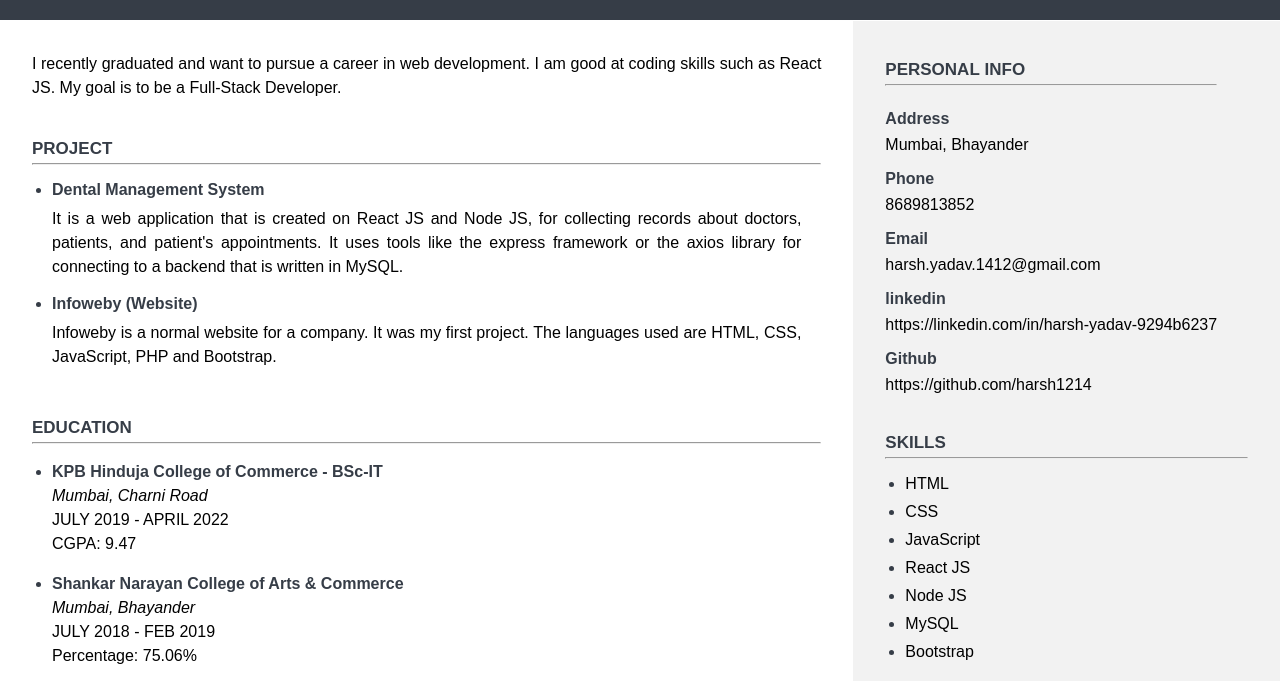
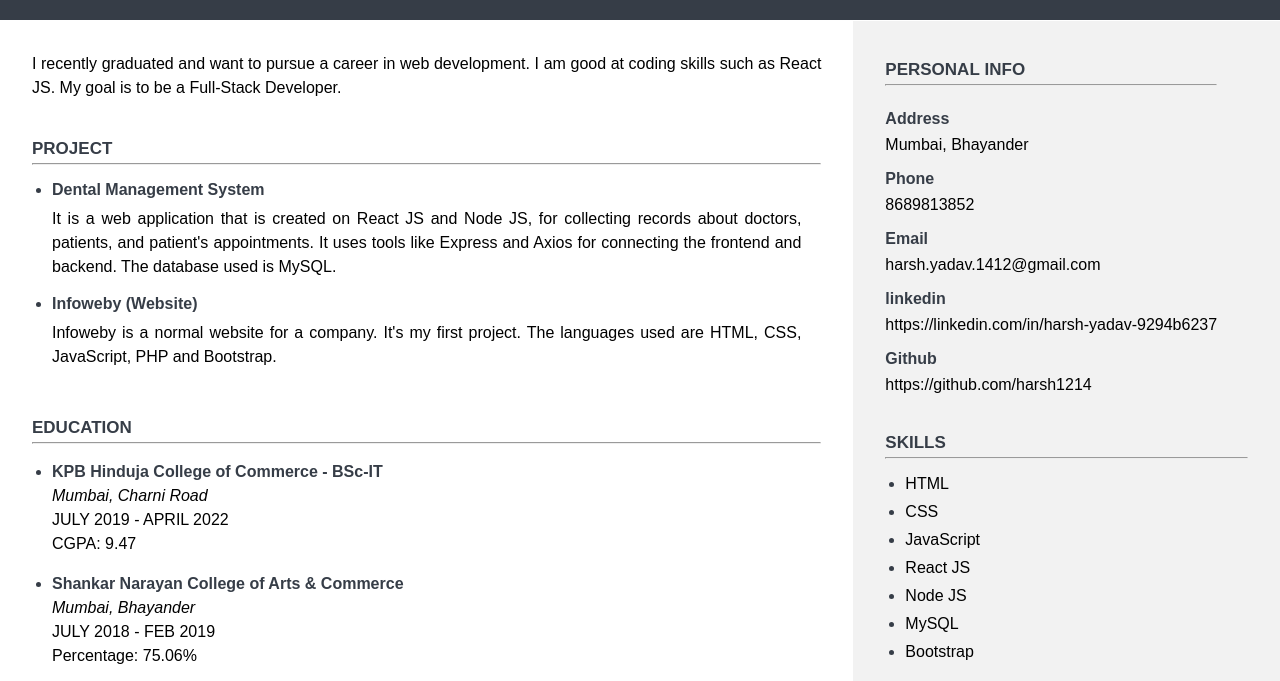
Before and after one commit to harsh1214/Resume-2, a plain HTML site: page index.html in a window 1280 px wide. Shown: the part 80-761 px from the top of the page. Drawn offline with Linux system fonts and the light colour scheme.

Commit message:
Forth commit

```diff
--- a/index.html
+++ b/index.html
@@ -30,16 +30,19 @@
                         <li class="s-li-list">
                             <div class="p-container">
                                 <p class="p-title">Dental Management System</p>
-                                <p class="p-about">It is a web application that is created on React JS and Node JS, for
-                                    collecting
-                                    records about doctors, patients, and patient's appointments. It uses tools like the express
-                                    framework or the axios library for connecting to a backend that is written in MySQL.</p>
+                                <p class="p-about">
+                                    It is a web application that is created on React JS and Node JS, for collecting
+                                    records about doctors, patients, and patient's appointments. It uses tools like
+                                    Express and Axios for connecting the frontend and backend. The database used is
+                                    MySQL.
+                                </p>
                             </div>
                         </li>
                         <li class="s-li-list">
                             <div class="p-container">
                                 <p class="p-title">Infoweby (Website)</p>
-                                <p class="p-about">Infoweby is a normal website for a company. It was my first project. The
+                                <p class="p-about">Infoweby is a normal website for a company. It's my first project.
+                                    The
                                     languages used are HTML, CSS, JavaScript, PHP and Bootstrap.</p>
                             </div>
                         </li>
@@ -57,7 +60,7 @@
                                 <p class="e-marks">CGPA: 9.47</p>
                             </div>
                         </li>
-                        <li  class="s-li-list">
+                        <li class="s-li-list">
                             <div class="e-container">
                                 <p class="e-name">Shankar Narayan College of Arts & Commerce</p>
                                 <p class="e-location">Mumbai, Bhayander</p>
@@ -65,7 +68,7 @@
                                 <p class="e-marks">Percentage: 75.06%</p>
                             </div>
                         </li>
-                        <li  class="s-li-list">
+                        <li class="s-li-list">
                             <div class="e-container">
                                 <p class="e-name">New Modern English High School</p>
                                 <p class="e-location">Mumbai, Bhayander</p>
@@ -79,7 +82,8 @@
                     <p class="e-heading cap-text">Note</p>
                     <hr class="hr-line" />
                     <div class="e-container">
-                        <p>This Resume is Developed on HTML and CSS. <br />Link: https://github.com/harsh1214/Resume-2.git</p>
+                        <p>This Resume is Developed on HTML and CSS. <br />Link:
+                            https://github.com/harsh1214/Resume-2.git</p>
                     </div>
                 </div>
             </div>
```
